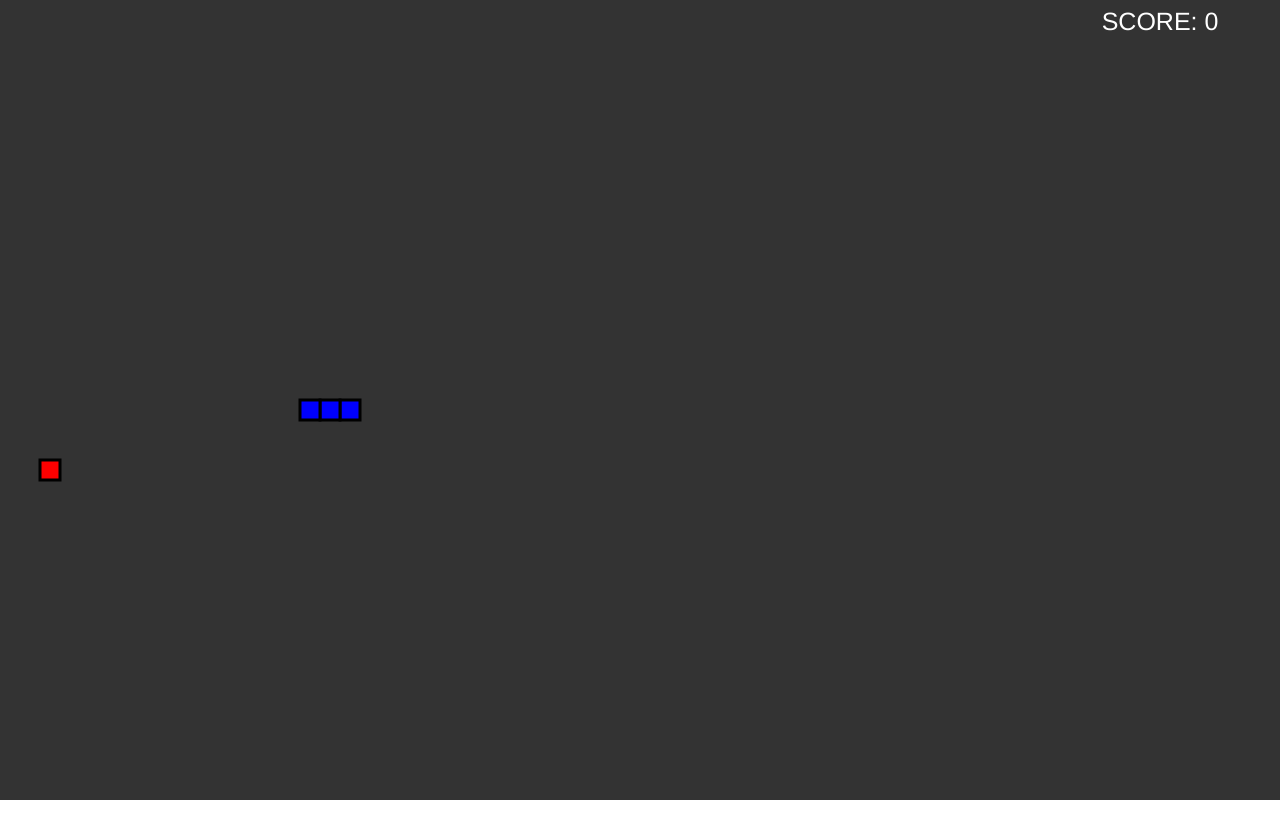
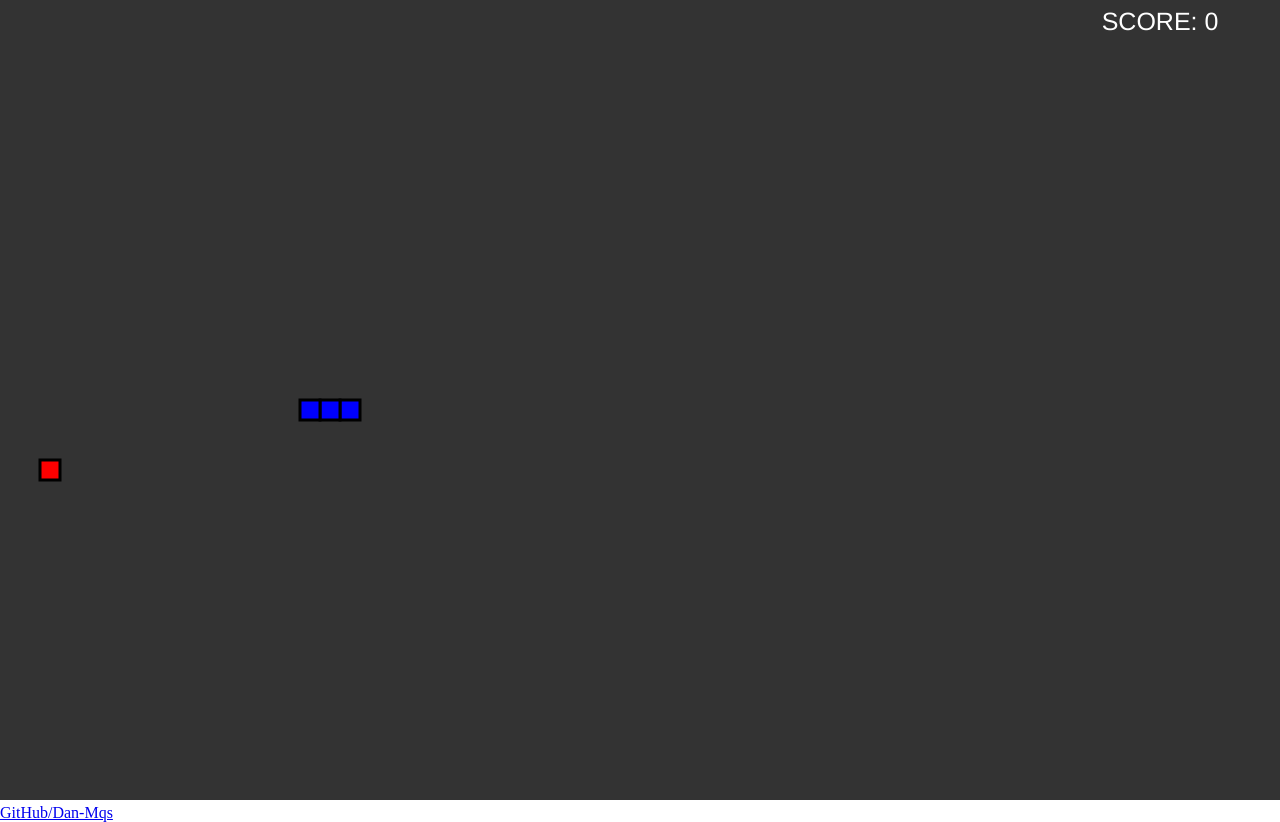
Before and after one commit to Dan-Mqs/Snake-JS, a plain HTML site: page index.html in a window 1280 px wide. Drawn offline with Linux system fonts and the light colour scheme.

Commit message:
Update index.html

```diff
--- a/index.html
+++ b/index.html
@@ -11,5 +11,7 @@
 	<canvas id="game-area"></canvas>
     <script type="text/javascript" src="game.js"></script>
 
+	<a href="https://github.com/Dan-Mqs">GitHub/Dan-Mqs</a>
+
 </body>
 </html>
```
